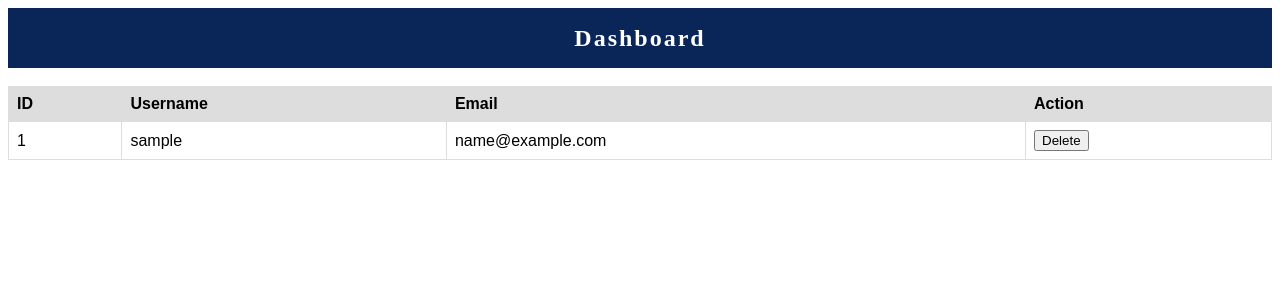
After one commit to Milotii/video_game_live_streaming, a PHP site: page /users.php in a window 1280 px wide. The commit adds this page. Shown: the top 300 px of the page. Run offline with PHP 8.4, Linux system fonts and the light colour scheme; tables that the repository leaves empty or names only in its code hold one stand-in row (values such as "Sample post").

Commit message:
i made dashboard that receives info from database (users), through dashboard you can see how many total users and you can delete anyone from them

```diff
--- a/AddGame/AddGame.html
+++ b/AddGame/AddGame.php
@@ -17,13 +17,13 @@
     </div>
       <ul class="nav-links">
         <li>
-          <a href="../dashboard/dashboard.html">
+          <a href="../dashboard/dashboard.php">
             <i class='bx bx-grid-alt' ></i>
             <span class="links_name">Dashboard</span>
           </a>
         </li>
         <li>
-          <a href="../AddGame/AddGame.html" class="active" >
+          <a href="../AddGame/AddGame.php" class="active" >
             <i class='bx bx-box' ></i>
             <span class="links_name">Add Game Category</span>
           </a>
--- /dev/null
+++ b/dashboard/users.css
@@ -0,0 +1,34 @@
+table {
+    border-collapse: collapse;
+    width: 100%;
+    font-family: Arial, sans-serif;
+  }
+
+  th, td {
+    border: 1px solid #dddddd;
+    padding: 8px;
+    text-align: left;
+  }
+
+  th {
+    background-color: #dddddd;
+  }
+  header {
+    display: flex;
+    justify-content: center;
+    align-items: center;
+    height: 60px;
+    background-color: #0A2558;
+  }
+
+  header a {
+    color: #fff;
+    text-decoration: none;
+    font-size: 24px;
+    font-weight: bold;
+    letter-spacing: 2px;
+  }
+
+  header a:hover {
+    color: #ddd;
+  }
--- /dev/null
+++ b/dashboard/users.php
@@ -0,0 +1,64 @@
+
+
+<!DOCTYPE html>
+<!-- Designined by CodingLab | www.youtube.com/codinglabyt -->
+<html lang="en" dir="ltr">
+  <head>
+  <header>
+  <a href="../dashboard/dashboard.php">Dashboard</a>
+</header>
+
+    <meta charset="UTF-8">
+    <!--<title> Responsiive Admin Dashboard | CodingLab </title>-->
+    <link rel="stylesheet" href="users.css">
+    <!-- Boxicons CDN Link -->
+    <link href='https://unpkg.com/boxicons@2.0.7/css/boxicons.min.css' rel='stylesheet'>
+     <meta name="viewport" content="width=device-width, initial-scale=1.0">
+   </head>
+   <body>
+   <br>
+   <table>
+  <thead>
+    <tr>
+      <th>ID</th>
+      <th>Username</th>
+      <th>Email</th>
+      <th>Action</th>
+    </tr>
+  </thead>
+  <tbody>
+    <?php
+      try {
+        $con = new PDO("mysql:host=localhost;dbname=videogamelivestreaming_db;", "root", "");
+        $con->setAttribute(PDO::ATTR_ERRMODE, PDO::ERRMODE_EXCEPTION);
+
+        $stmt = $con->prepare("SELECT * FROM users");
+        $stmt->execute();
+
+        while ($row = $stmt->fetch(PDO::FETCH_ASSOC)) {
+          echo "<tr>";
+          echo "<td>" . $row["id"] . "</td>";
+          echo "<td>" . $row["username"] . "</td>";
+          echo "<td>" . $row["email"] . "</td>";
+          echo "<td><button onclick='deleteUser(" . $row["id"] . ")'>Delete</button></td>";
+          echo "</tr>";
+        }
+      } catch (PDOException $e) {
+        echo "Error: " . $e->getMessage();
+      }
+    ?>
+  </tbody>
+
+</table>
+
+<script>
+  function deleteUser(id) {
+    if (confirm("Are you sure you want to delete this user?")) {
+      window.location.href = "delete.php?id=" + id;
+    }
+  }
+</script>
+
+
+</body>
+</html>
```
Also changed, not shown: dashboard/dashboard.php (renamed from dashboard/dashboard.html, +35 -14 lines), dashboard/delete.php (added, +13 -0 lines).
